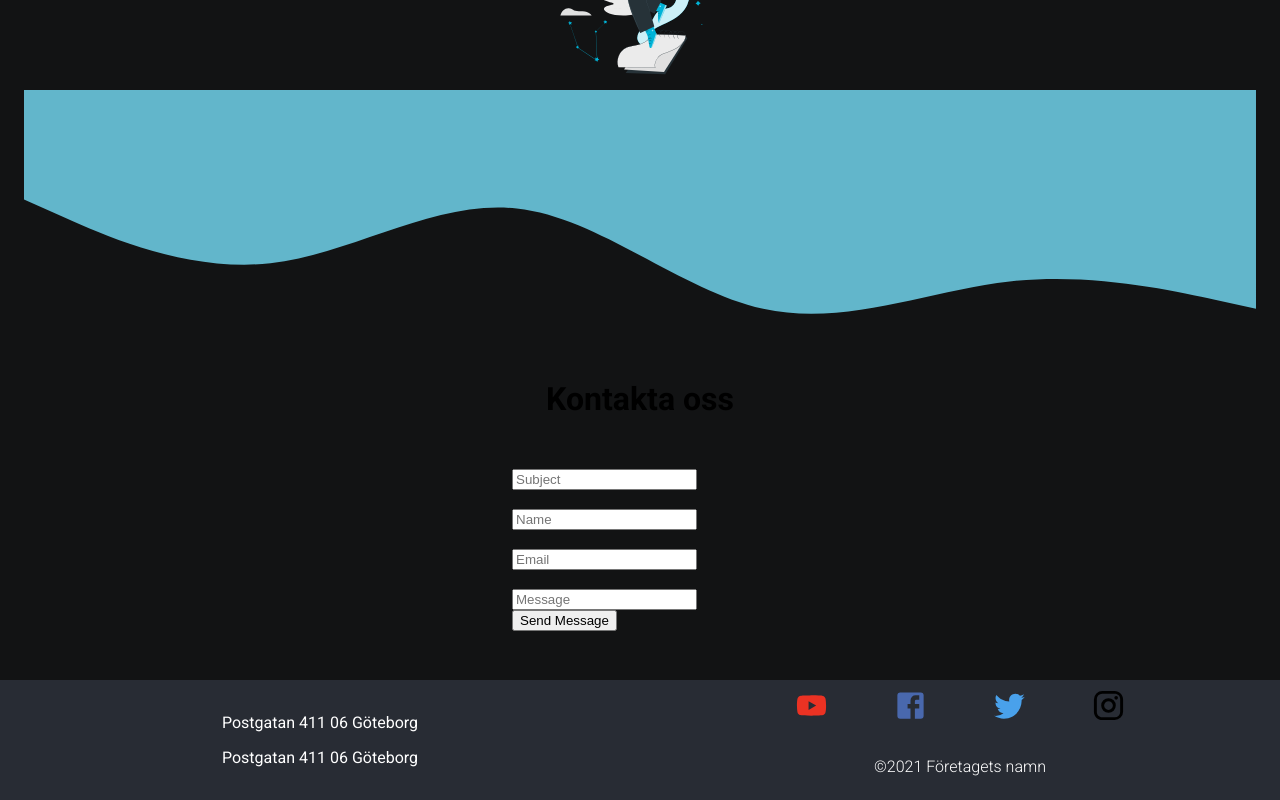
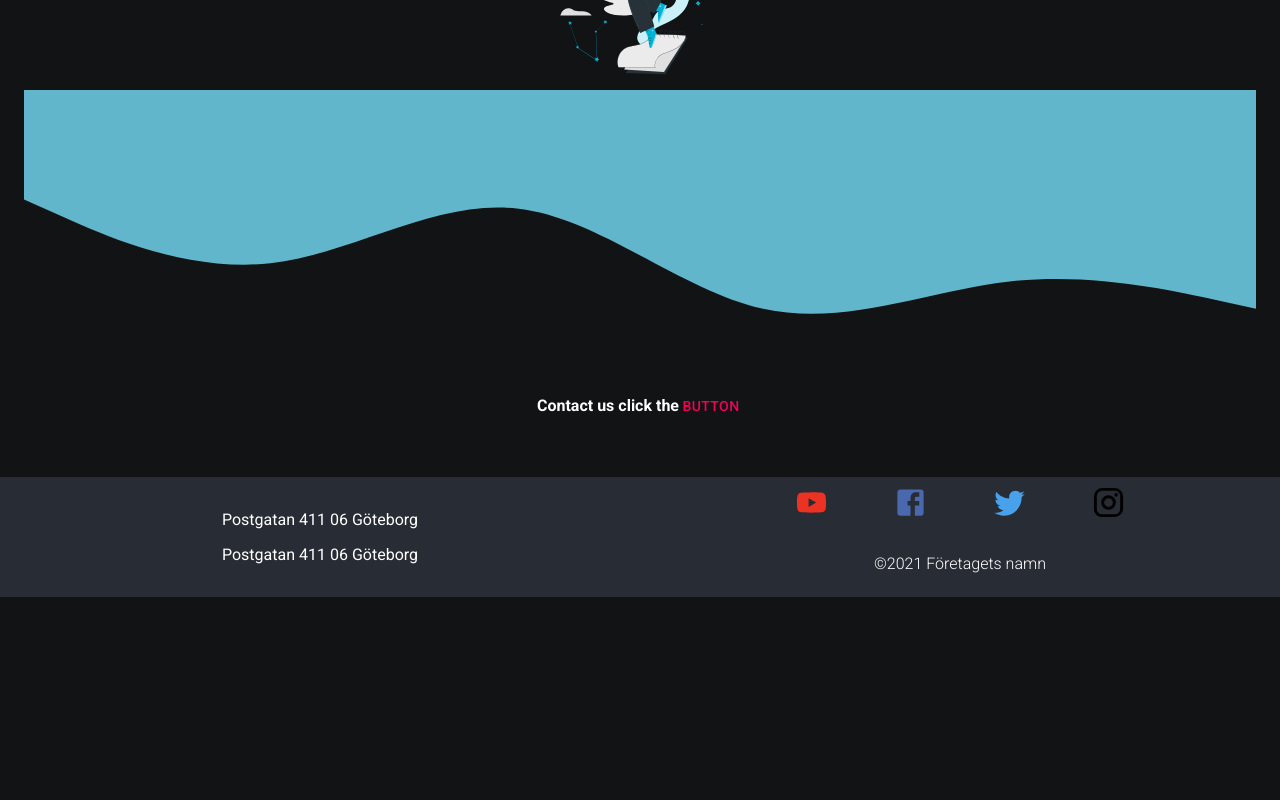
Before and after one commit to Projektarebete-grupp-2/Portfolio, a React (Create React App) app: page / in a window 1280 px wide. Shown: the part 2368-3168 px from the top of the page. After the commit the page ends 2965 px from the top, so only its background shows below. Built offline with nearby package versions, Linux system fonts and the light colour scheme.

Commit message:
modal and portal for contact page

```diff
--- a/src/App.tsx
+++ b/src/App.tsx
@@ -2,8 +2,9 @@
 import React, { Fragment } from 'react';
 import logo from './drpepper.png';
 import Footer from './components/footer'
-import ContactPage from './components/contactPage';
+/* import ContactPage from './components/contactPage'; */
 import Main from './components/main'
+import SimplePortal from './components/portal';
 import './App.css';
 
 
@@ -11,7 +12,8 @@ function App() {
   return (
     <Fragment>
       <Main />
-        <ContactPage></ContactPage>
+
+        <SimplePortal></SimplePortal>
       <Footer></Footer>
     </Fragment>
   );
--- a/src/components/contactPage.tsx
+++ b/src/components/contactPage.tsx
@@ -1,8 +1,8 @@
-
 import React from 'react';
 import emailjs from 'emailjs-com';
 
 import { CSSProperties } from '@material-ui/styles';
+import Button from '@material-ui/core/Button';
 
  export default function ContactPage(){
 /* Kanske göra en klass utav detta? */
@@ -22,23 +22,24 @@ import { CSSProperties } from '@material-ui/styles';
   }
   return (
     <div style={formDiv}>
-      <h1>Kontakta oss</h1>
+      <h1>Contact us!</h1>
 
         <form  onSubmit={sendEmail} style={mainForm}>
-          <div style={fieldDiv}>
-          <input type="subject" placeholder='Subject' name='subject'/>
+          <div>
+            <textarea style={fieldDiv}  placeholder='Subject' name='subject'/>
           </div>
-          <div style={fieldDiv}>
-            <input type="text" placeholder='Name' name='name'/>
-          </div>
-          <div style={fieldDiv}>
-          <input type="email" placeholder='Email' name='email'/>
+          <div>
+            <textarea style={fieldDiv}  placeholder='Name' name='name'/>
           </div>
           <div >
-          <input type="message" placeholder='Message' name='message'/>
+            <textarea style={fieldDiv}  placeholder='Email' name='email'/>
           </div>
-          <div style={fieldBtn}>
-            <input type="submit" value='Send Message' />
+          <div >
+            <textarea  style={fieldMessage}   placeholder='Message' name='message'/>
+          </div>
+          <div >
+          {/*   <Button style={fieldBtn} type="submit" > Send Message</Button> */}
+            <Button variant="outlined" type="submit"> Send Message</Button>
           </div>
         </form>
     </div>
@@ -58,15 +59,16 @@ const mainForm: CSSProperties={
     display: 'flex',
     flexDirection: 'column',
     justifyContent: 'center',
+    alignItems: 'center',
     width: '20vw',
     height: '30vh',
 }
 const fieldDiv: CSSProperties={
     height: '5vh',
-
+    resize: 'none',
+    borderRadius: '5px',
 }
-
-const fieldBtn: CSSProperties={
-    width: '5vw',
+const fieldMessage: CSSProperties={
     height: '5vh',
+    borderRadius: '5px',
 }
--- /dev/null
+++ b/src/components/modal.tsx
@@ -0,0 +1,55 @@
+import React from 'react';
+import { makeStyles, Theme, createStyles } from '@material-ui/core/styles';
+import Modal from '@material-ui/core/Modal';
+import Backdrop from '@material-ui/core/Backdrop';
+import Fade from '@material-ui/core/Fade';
+import ContactPage from './contactPage'
+
+const useStyles = makeStyles((theme: Theme) =>
+  createStyles({
+    modal: {
+      display: 'flex',
+      alignItems: 'center',
+      justifyContent: 'center',
+    },
+    paper: {
+      backgroundColor: theme.palette.background.paper,
+      border: '2px solid #000',
+      borderRadius: '20px',
+      boxShadow: theme.shadows[5],
+      padding: theme.spacing(2, 4, 3),
+    },
+  }),
+);
+
+export default function TransitionsModal() {
+  const classes = useStyles();
+  const [open, setOpen] = React.useState(true);
+
+  const handleClose = () => {
+    setOpen(false);
+  };
+
+  return (
+    <div>
+      <Modal
+        aria-labelledby="transition-modal-title"
+        aria-describedby="transition-modal-description"
+        className={classes.modal}
+        open={open}
+        onClose={handleClose}
+        closeAfterTransition
+        BackdropComponent={Backdrop}
+        BackdropProps={{
+          timeout: 500,
+        }}
+      >
+        <Fade in={open}>
+          <div className={classes.paper}>
+            <ContactPage></ContactPage>
+          </div>
+        </Fade>
+      </Modal>
+    </div>
+  );
+}
--- /dev/null
+++ b/src/components/portal.tsx
@@ -0,0 +1,49 @@
+import React from 'react';
+import Portal from '@material-ui/core/Portal';
+import { makeStyles, Theme, createStyles } from '@material-ui/core/styles';
+import TransitionsModal from './modal'
+import Button from '@material-ui/core/Button';
+
+
+const useStyles = makeStyles((theme: Theme) =>
+  createStyles({
+    container: {
+      padding: theme.spacing(1),
+      margin: theme.spacing(1, 0),
+
+      color: 'white',
+      display: 'flex',
+      justifyContent: 'center',
+    },
+    buttonStyle: {
+        padding: 0,
+    },
+  }),
+);
+
+export default function SimplePortal() {
+  const classes = useStyles();
+  const [show, setShow] = React.useState(false);
+  const container = React.useRef(null);
+
+  const handleClick = () => {
+    setShow(!show);
+  };
+
+  return (
+    <div>
+      <div className={classes.container}>
+        <h4>Contact us click the </h4>
+      <Button className={classes.buttonStyle} color='secondary' type="button" onClick={handleClick}>
+        button
+      </Button>
+        {show ? (
+          <Portal container={container.current}>
+            <TransitionsModal></TransitionsModal>
+          </Portal>
+        ) : null}
+      </div>
+      <div className={classes.container} ref={container} />
+    </div>
+  );
+}
```
Also changed, not shown: 1 other file (tests, documents, lock files or other folders).
